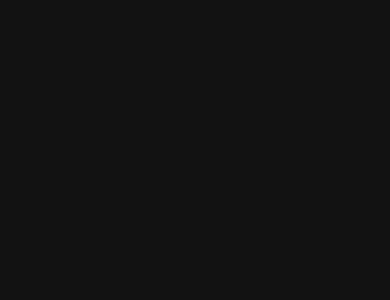
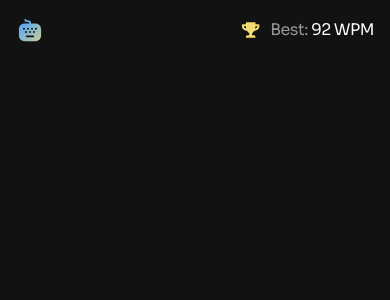
Before and after one commit to DebabrataBanik/Typing-Speed-Test, a React (Vite) app: page / in a window 390 px wide. Shown: the top 300 px of the page. Built offline with nearby package versions, Linux system fonts and the light colour scheme.

Commit message:
style: add responsive header

```diff
--- a/src/App.tsx
+++ b/src/App.tsx
@@ -3,10 +3,10 @@
 
 const App = () => {
   return (
-    <>
+    <div className="wrapper">
       <Header />
       <Main />
-    </>
+    </div>
   )
 }
 
--- a/src/components/Header.tsx
+++ b/src/components/Header.tsx
@@ -1,8 +1,24 @@
-import logo from "/Logo.svg"
+import logoLarge from "../assets/images/logo-large.svg"
+import logoSmall from "../assets/images/logo-small.svg"
+import personalBest from "../assets/images/icon-personal-best.svg"
 
 const Header = () => {
   return (
     <header>
+      <div className="hidden sm:flex items-center gap-2">
+        <img src={logoLarge} alt="Logo" />
+      </div>
+      <div className="flex items-center w-[28px] h-[28px] sm:hidden">
+        <img src={logoSmall} alt='Logo' />
+      </div>
+      <div className="flex items-center gap-2.5">
+        <img src={personalBest} className="w-[18px] h-4 sm:w-5 sm:h-[18px]" alt="Personal Best" />
+        <p className="text-base -tracking-[0.48px] sm:text-lg leading-[1.2] sm:-tracking-[0.6px] text-neutral-400">
+          <span className="hidden sm:inline-block">Personal best:</span>
+          <span className="sm:hidden ">Best:</span>
+          <span className="text-neutral-0"> 92 WPM</span>
+        </p>
+      </div>
     </header>
   )
 }
--- a/src/components/Main.tsx
+++ b/src/components/Main.tsx
@@ -1,6 +1,6 @@
 const Main = () => {
   return (
-    <main></main>
+    <main className="grid grid-cols-12"></main>
   )
 }
 
--- a/src/index.css
+++ b/src/index.css
@@ -31,4 +31,13 @@
   body{
     @apply font-sora bg-neutral-900 text-neutral-0;
   }
+  header{
+    @apply flex items-center justify-between mt-4 mb-8 sm:mt-8 sm:mb-10 lg:mb-16;
+  }
 }
+
+@layer components{
+  .wrapper{
+    @apply mx-auto max-w-[1216px] px-4 sm:px-8 xl:px-0;
+  }
+}
```
